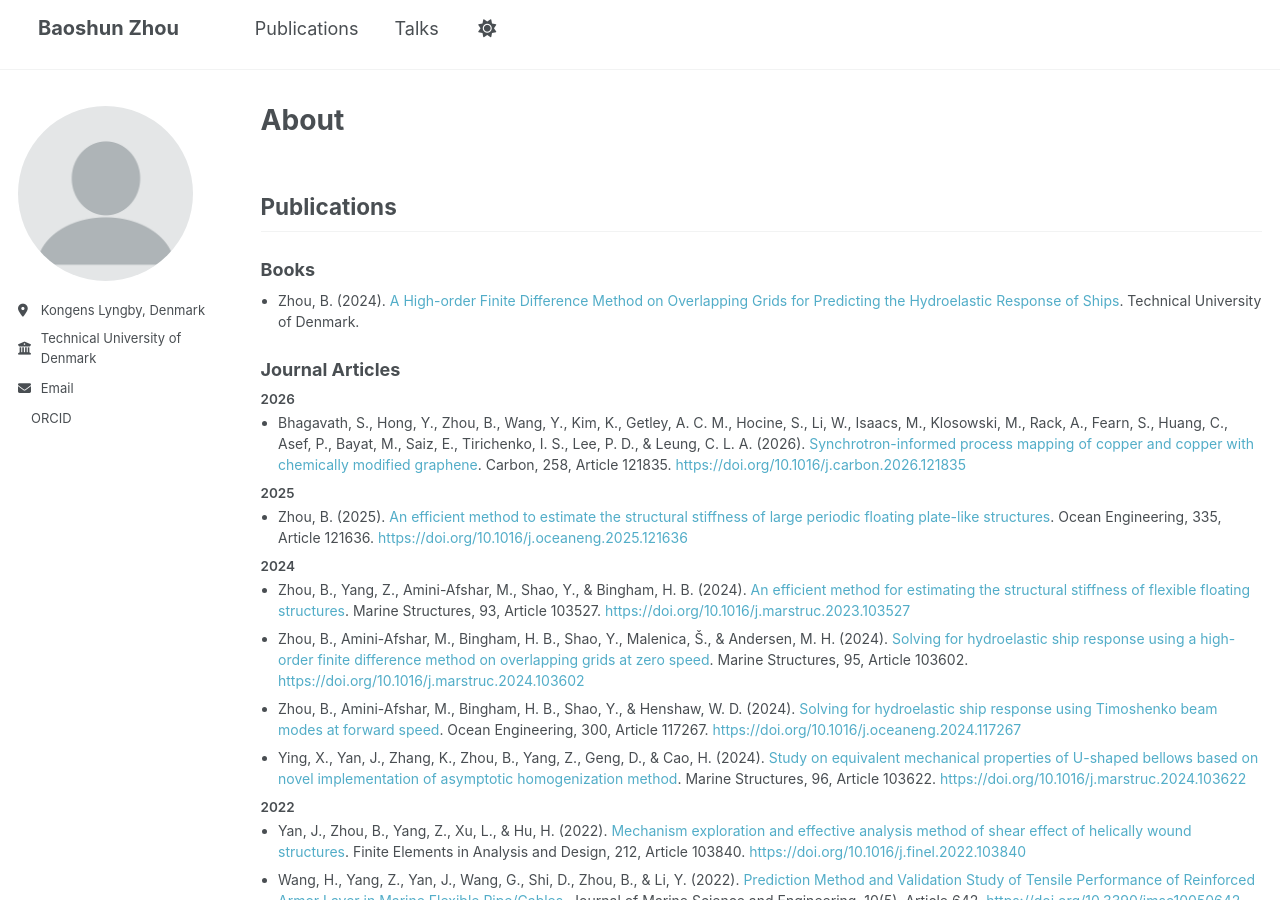
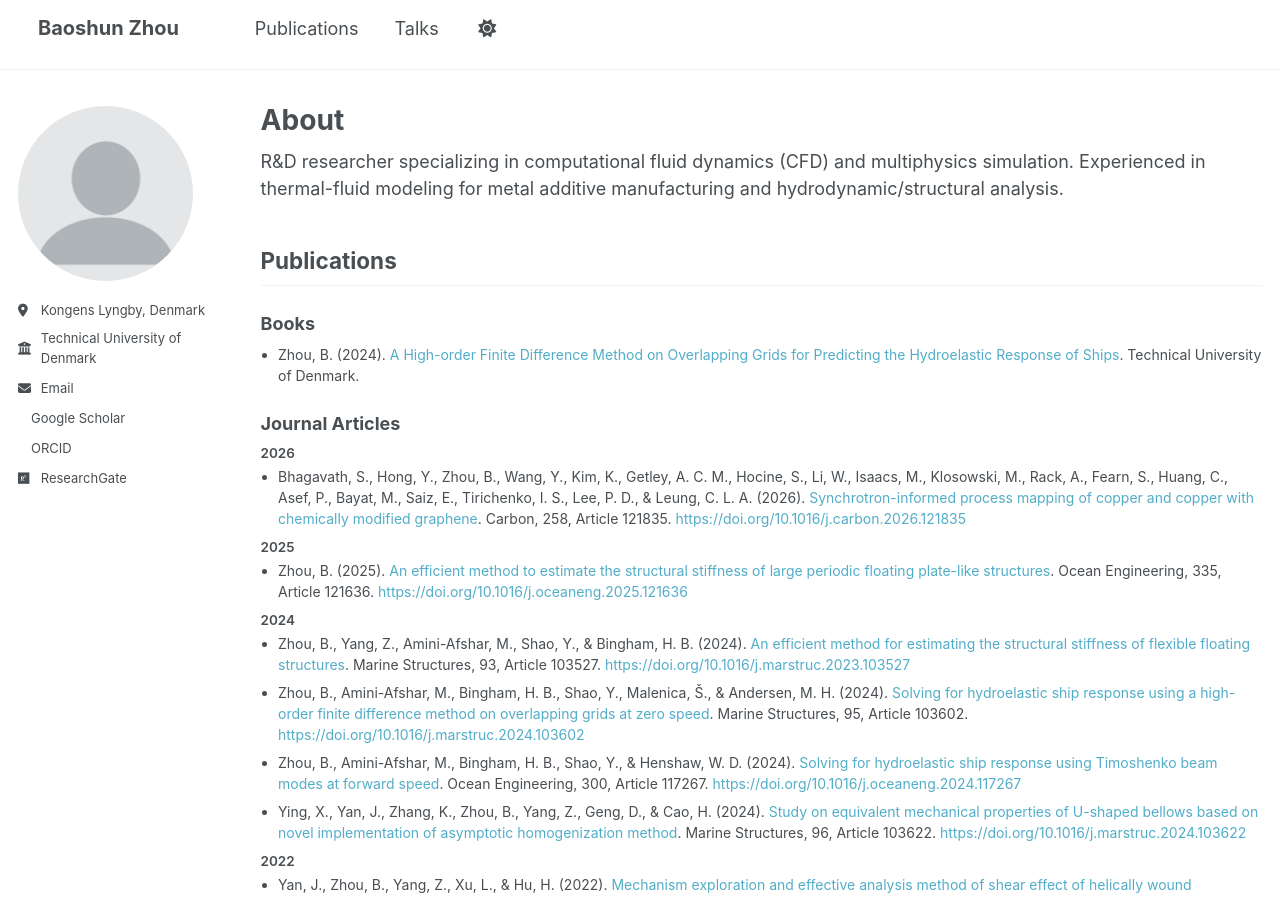
Before and after one commit to Baoshun-Zhou/Baoshun-Zhou.github.io, a Jekyll site: the page built from _pages/about.md, in a window 1280 px wide and 900 px high. Built offline with Jekyll 4.4.1, drawn with Linux system fonts in a browser that asks for light colours; a style sheet for code colours, icons or effects is not loaded.

Commit message:
added googlescholar and researchgate

```diff
--- a/_config.yml
+++ b/_config.yml
@@ -29,14 +29,14 @@ author:
   # Academic websites
   academia         : # URL
   arxiv            : # URL - Update with the correct link to your profile
-  googlescholar    : # "https://scholar.google.com/citations?user=PS_CX0AAAAAJ"
+  googlescholar    :  "https://scholar.google.com/citations?user=5S2dmqkAAAAJ&hl=en&oi=ao"
   inspire-hep      : # URL
   impactstory      : # URL
   orcid            :  "https://orcid.org/0000-0002-1400-0445"
   semantic         : # URL
   ssrn             : # URL
   pubmed           : # "https://www.ncbi.nlm.nih.gov/pubmed/?term=john+snow"
-  researchgate     : # URL
+  researchgate     :  "https://www.researchgate.net/profile/Baoshun-Zhou"
   scopus           : # URL
   zotero           : # URL
 
--- a/_includes/publication-list.html
+++ b/_includes/publication-list.html
@@ -1,6 +1,6 @@
-{% if site.author.googlescholar %}
+<!-- {% if site.author.googlescholar %}
   <div class="wordwrap">You can also find my articles on <a href="{{ site.author.googlescholar }}">my Google Scholar profile</a>.</div>
-{% endif %}
+{% endif %} -->
 
 {% include base_path %}
 
--- a/_pages/about.md
+++ b/_pages/about.md
@@ -6,6 +6,7 @@ redirect_from:
   - /about/
   - /about.html
 ---
+R&D researcher specializing in computational fluid dynamics (CFD) and multiphysics simulation. Experienced in thermal-fluid modeling for metal additive manufacturing and hydrodynamic/structural analysis.
 
 <section id="publications" class="home-section">
   <h2 class="home-section__title">Publications</h2>
--- a/_pages/publications.html
+++ b/_pages/publications.html
@@ -5,9 +5,9 @@ permalink: /publications/
 author_profile: true
 ---
 
-{% if site.author.googlescholar %}
+<!-- {% if site.author.googlescholar %}
   <div class="wordwrap">You can also find my articles on <a href="{{site.author.googlescholar}}">my Google Scholar profile</a>.</div>
-{% endif %}
+{% endif %} -->
 
 {% include base_path %}
 
```
